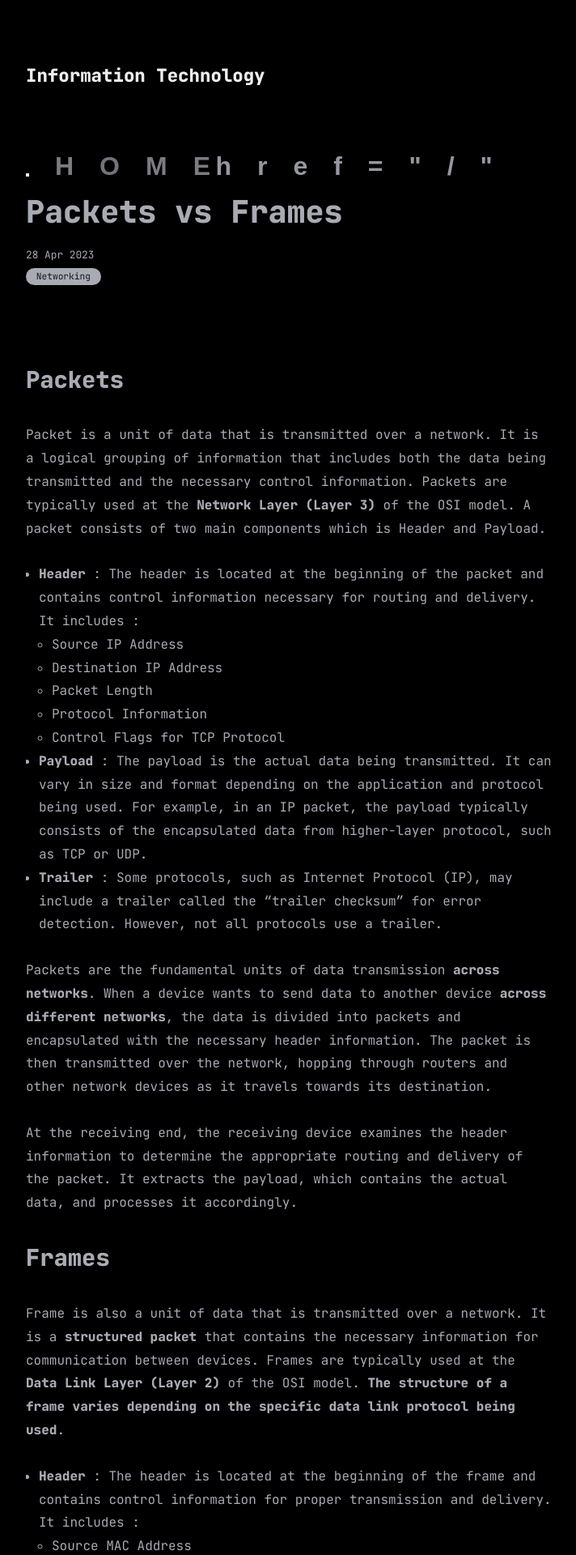
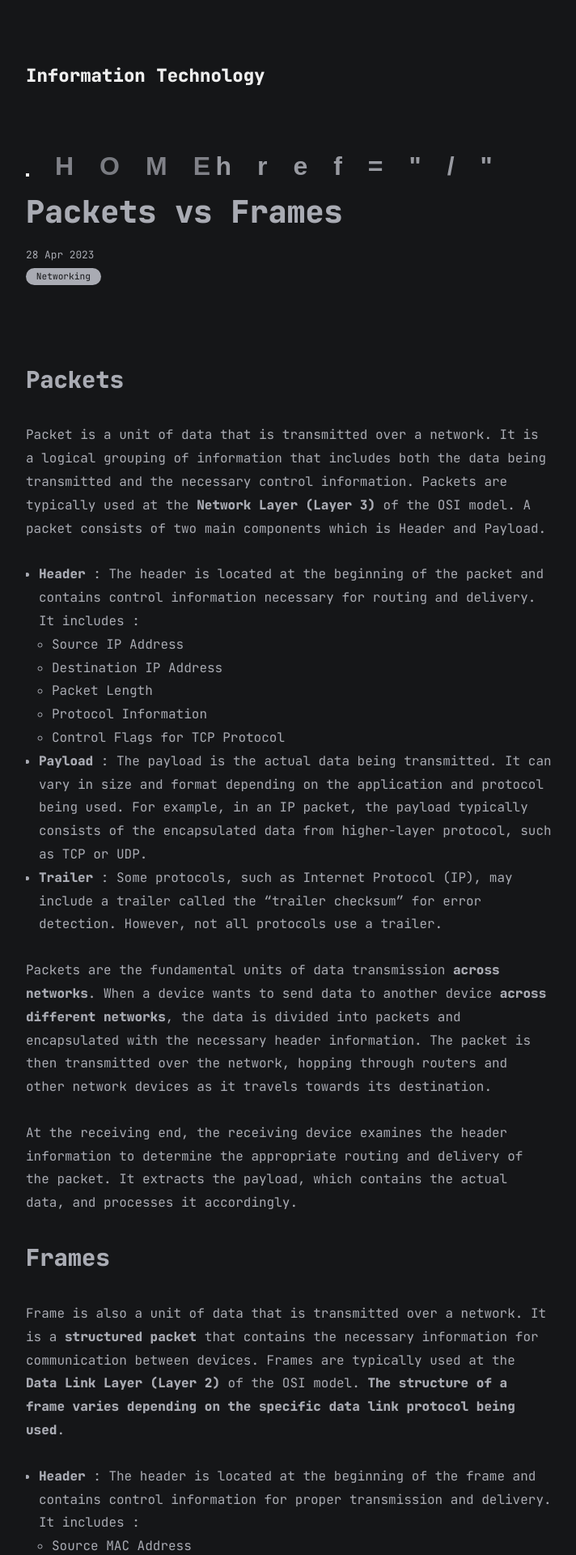
Before and after one commit to faridarif/faridarif.github.io, a Jekyll site: the page built from all_collections/_posts/2023-04-28-packets-vs-frames.md, in a window 1280 px wide. Shown: the top 1920 px of the page at 81% size, without its empty margins (283-995 px from the left). Built offline with Jekyll 4.4.1, drawn with Linux system fonts in a browser that asks for light colours.

Commit message:
Update glow-button.css

```diff
--- a/assets/css/glow-button.css
+++ b/assets/css/glow-button.css
@@ -1,10 +1,3 @@
-body {
-  min-height: 100vh;
-  display: flex;
-  justify-content: center;
-  align-items: center;
-  background: black;
-}
 
 .glowing-btn {
   position: relative;
```
